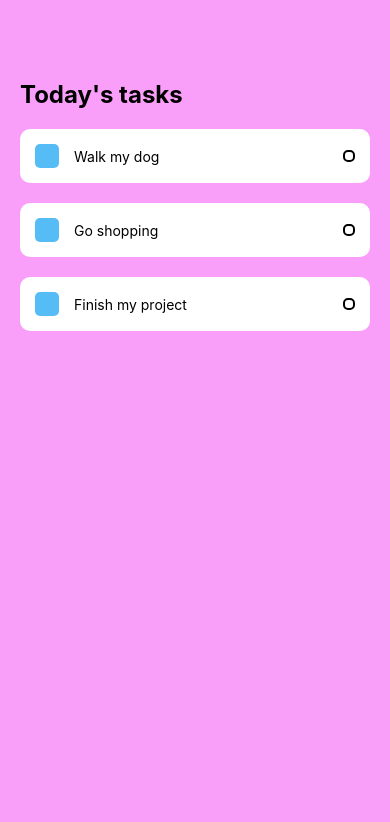
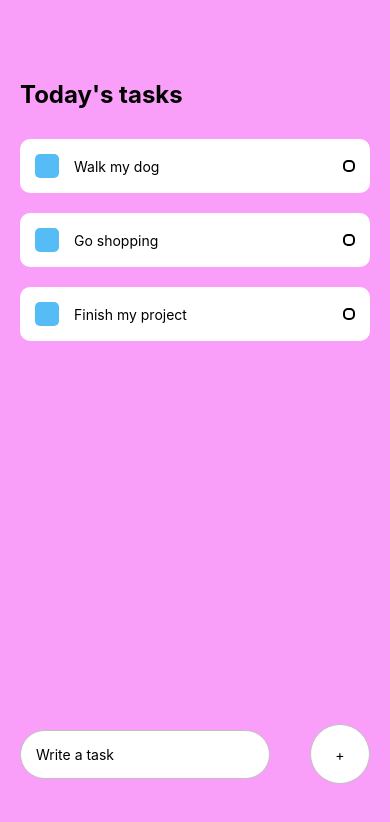
Before and after one commit to NelliWojo/awesome-todo, a React Native app: screen / in a window 390 px wide. Shown: the top 822 px of the page. Built offline with nearby package versions, Linux system fonts and the light colour scheme.

Commit message:
feat :lipstick: add styles

```diff
--- a/App.js
+++ b/App.js
@@ -1,5 +1,14 @@
 import { StatusBar } from "expo-status-bar";
-import { StyleSheet, Text, View, Image } from "react-native";
+import {
+  StyleSheet,
+  Text,
+  View,
+  Image,
+  KeyboardAvoidingView,
+  Platform,
+  TextInput,
+  TouchableOpacity,
+} from "react-native";
 import TaskCard from "./components/TaskCard";
 
 export default function App() {
@@ -14,6 +23,21 @@
           <TaskCard text="Finish my project" />
         </View>
       </View>
+
+      <KeyboardAvoidingView
+        behavior={Platform.OS === "ios" ? "padding" : "height"}
+        style={styles.writeTaskWrapper}
+      >
+        <TextInput
+          style={styles.input}
+          placeholder={"Write a task"}
+        ></TextInput>
+        <TouchableOpacity>
+          <View style={styles.addWrapper}>
+            <Text style={styles.addText}>+</Text>
+          </View>
+        </TouchableOpacity>
+      </KeyboardAvoidingView>
     </View>
   );
 }
@@ -34,6 +58,34 @@
     fontWeight: "bold",
   },
   items: {
-    marginTop: 20
+    marginTop: 30,
   },
+  writeTaskWrapper: {
+    position: "absolute",
+    bottom: 60,
+    width: "100%",
+    flexDirection: "row",
+    justifyContent: "space-around",
+    alignItems: "center",
+  },
+  input: {
+    paddingVertical: 15,
+    paddingHorizontal: 15,
+    backgroundColor: "#FFF",
+    borderRadius: 60,
+    borderColor: "#C0C0C0",
+    borderWidth: 1,
+    width: 250
+  },
+  addWrapper: {
+    width: 60,
+    height: 60,
+    backgroundColor: "#FFF",
+    borderRadius: 60,
+    justifyContent: "center",
+    alignItems: "center",
+    borderColor: "#C0C0C0",
+    borderWidth: 1,
+  },
+  addText: {},
 });
```
